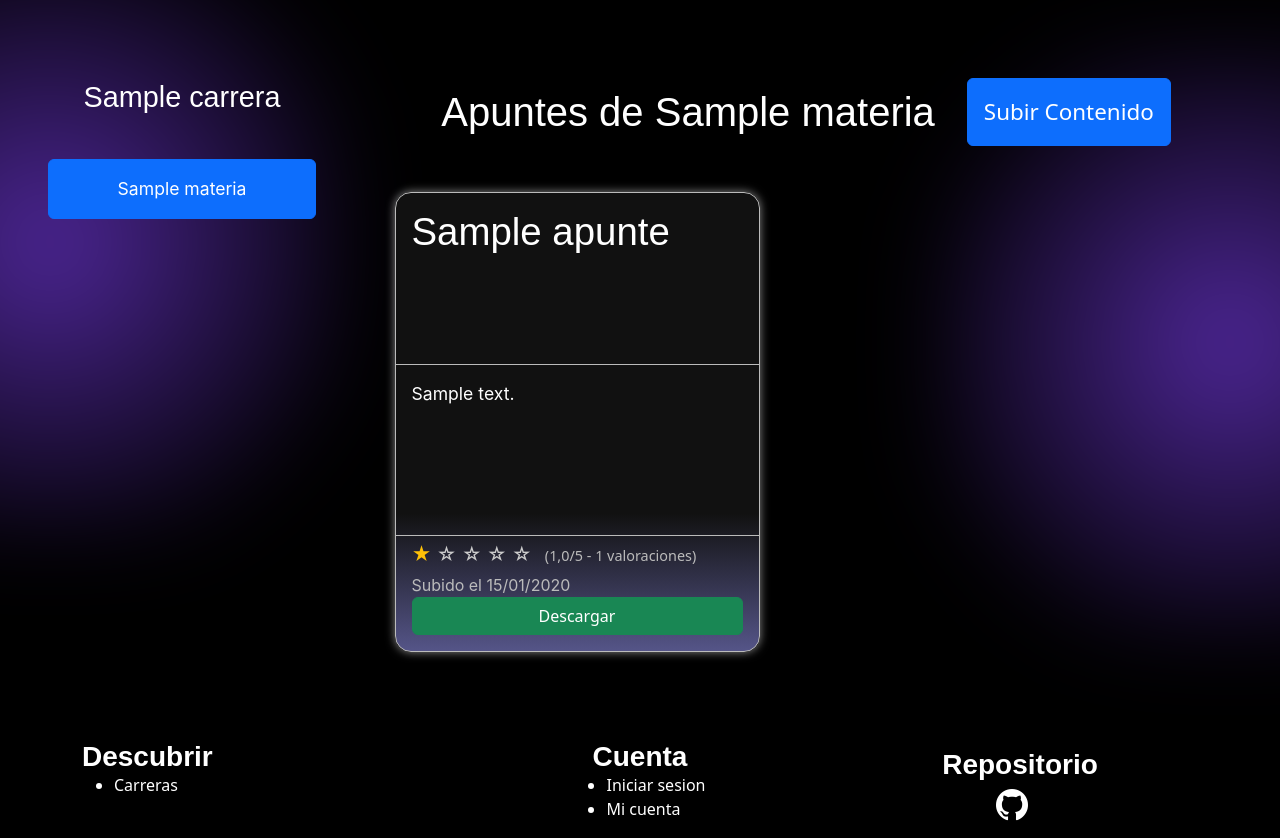
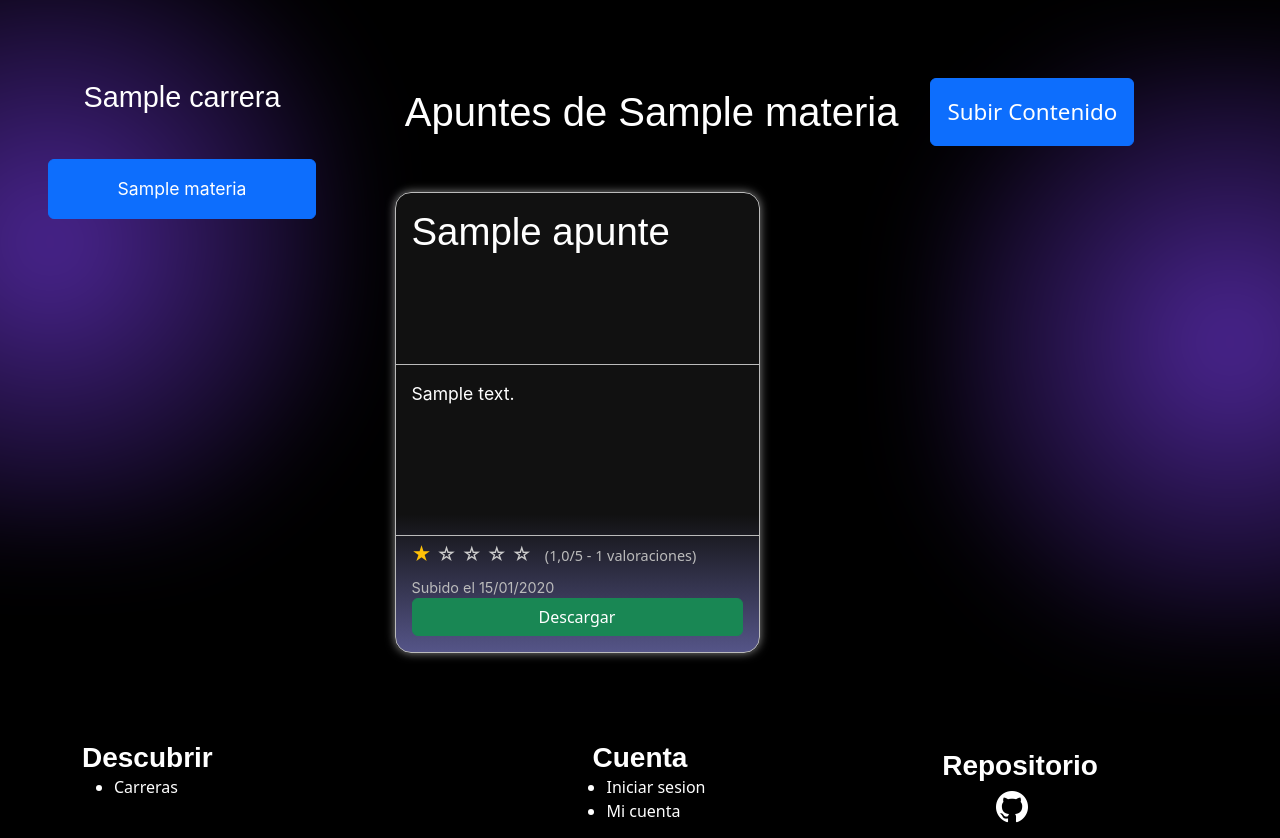
Before and after one commit to colochampre/django_apuntes, a Django app: page /materias/por_carrera/1/?materia_id=1 in a window 1280 px wide; the page is wider, and only the part inside the window is pictured. Shown: the part 108-946 px from the top of that part. Run offline with Django 5.2, Linux system fonts and the light colour scheme; tables that the repository leaves empty hold one stand-in row (values such as "Sample post").

Commit message:
Detalles menores de puntuacion

```diff
--- a/apuntes/static/css/materias.css
+++ b/apuntes/static/css/materias.css
@@ -54,9 +54,10 @@ body{
 
 .apuntes-header {
     margin-bottom: 2rem;
+    padding: 0 3.3rem;
     display: flex;
     flex-direction: row;
-    justify-content: center;
+    justify-content: flex-start;
     align-items: center;
     gap: 2rem;
 }
@@ -133,7 +134,7 @@ body{
 }
 
 .apunte-descarga-container .fecha-subida {
-    font-size: 1rem;
+    font-size: 0.9em;
     color:#bbb;
     margin-bottom: 0;
 }
@@ -143,14 +144,13 @@ body{
 }
 
 .apunte-puntuacion-container {
-    padding: 4px 0;
     border-top: 1px solid #bbb;
-    padding: 0 1rem;
+    padding: 0 1rem 0.5rem;
     text-align: start;
 }
 
 .puntuacion-display {
-    padding: 4px 0;
+    padding-top: 4px;
 }
 
 .promedio-estrellas {
@@ -182,12 +182,12 @@ body{
 }
 
 .puntuacion-usuario {
-    padding: 4px 0;
+    padding-bottom: 4px;
 }
 
 .label-puntuar {
     font-size: 0.9em;
-    color: #555;
+    color: #bbb;
     margin-right: 8px;
 }
 
```
